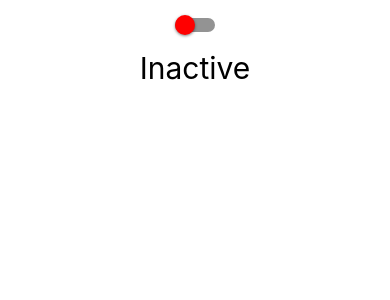
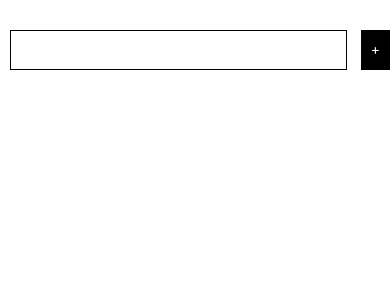
Before and after one commit to Tr0ya7/React-Native-Studies, a React Native app: screen / in a window 390 px wide. Shown: the top 300 px of the page. Built offline with nearby package versions, Linux system fonts and the light colour scheme.

Commit message:
first commit

```diff
--- a/App.tsx
+++ b/App.tsx
@@ -1,22 +1,69 @@
 import { useState } from "react"
-import { StyleSheet, View, Switch, Text } from "react-native"
+import { StyleSheet, View, TextInput, TouchableOpacity, Text, Alert, Keyboard } from "react-native"
+import AsyncStorage from "@react-native-async-storage/async-storage"
 
 const App = () => {
-    const [switchValue, setSwitchValue] = useState<boolean>(false)
+    const [input, setInput] = useState('')
+    const [name, setName] = useState('')
 
-    return <View style={styles.container}><Switch value={switchValue} onValueChange={setSwitchValue} thumbColor="red" /><Text style={styles.text}>{switchValue ? "Active" : "Inactive"}</Text></View>
+    const saveName = async () => {
+        Alert.alert('Saved!')
+        Keyboard.dismiss()
+
+        if (input !== name) await AsyncStorage.setItem('name', input)
+
+        await AsyncStorage.getItem('name').then((value) => setName(value))
+    }
+
+    return (
+        <View style={styles.container}>
+            <View style={styles.content}>
+                <TextInput style={styles.input} value={input} onChangeText={setInput} underlineColorAndroid="transparent" />
+                <TouchableOpacity onPress={saveName}>
+                    <Text style={styles.buttonText}>
+                        +
+                    </Text>
+                </TouchableOpacity>
+            </View>
+            <Text style={styles.name}>
+                {name}
+            </Text>
+        </View>
+    )
 }
 
 const styles = StyleSheet.create({
     container: {
-        margin: 15,
-        alignItems: 'center',
-        rowGap: 15
+        flex: 1,
+        marginTop: 20,
+        alignContent: 'center'
     },
 
-    text: {
+    content: {
+        flexDirection: 'row',
+        alignItems: 'center'
+    },
+
+    input: {
+        width: 350,
+        height: 40,
+        borderColor: 'black',
+        borderWidth: 1,
+        margin: 10
+    },
+
+    buttonText: {
+        backgroundColor: 'black',
+        color: 'white',
+        height: 40,
+        padding: 10,
+        marginLeft: 4
+    },
+
+    name: {
+        fontSize: 30,
         textAlign: 'center',
-        fontSize: 30
+        marginTop: 15
     }
 })
 
--- a/package.json
+++ b/package.json
@@ -10,6 +10,7 @@
     "test": "jest"
   },
   "dependencies": {
+    "@react-native-async-storage/async-storage": "^2.2.0",
     "@react-native/new-app-screen": "0.80.0",
     "react": "19.1.0",
     "react-native": "0.80.0"
```
Also changed, not shown: 1 other file (tests, documents, lock files or other folders).
